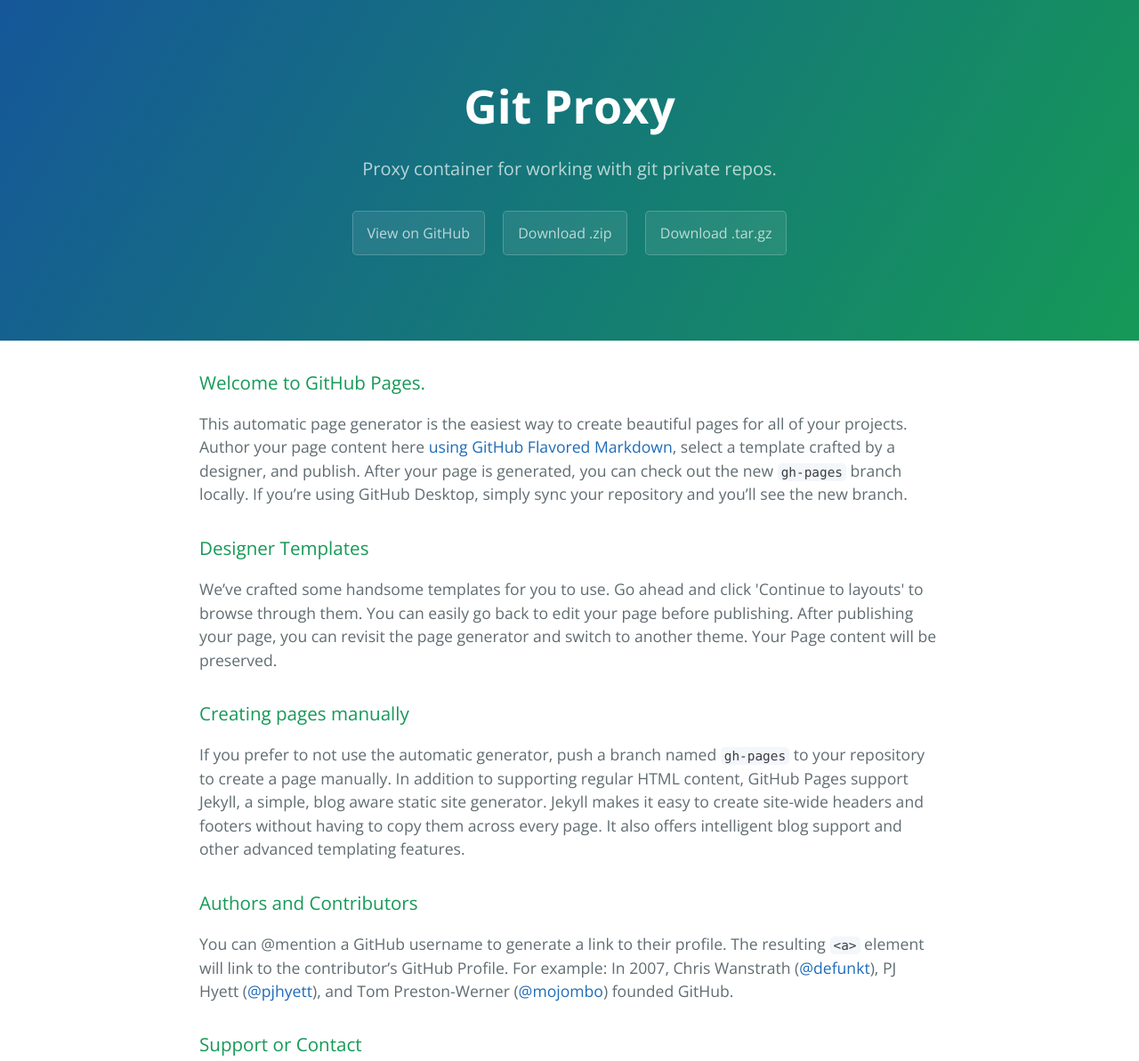
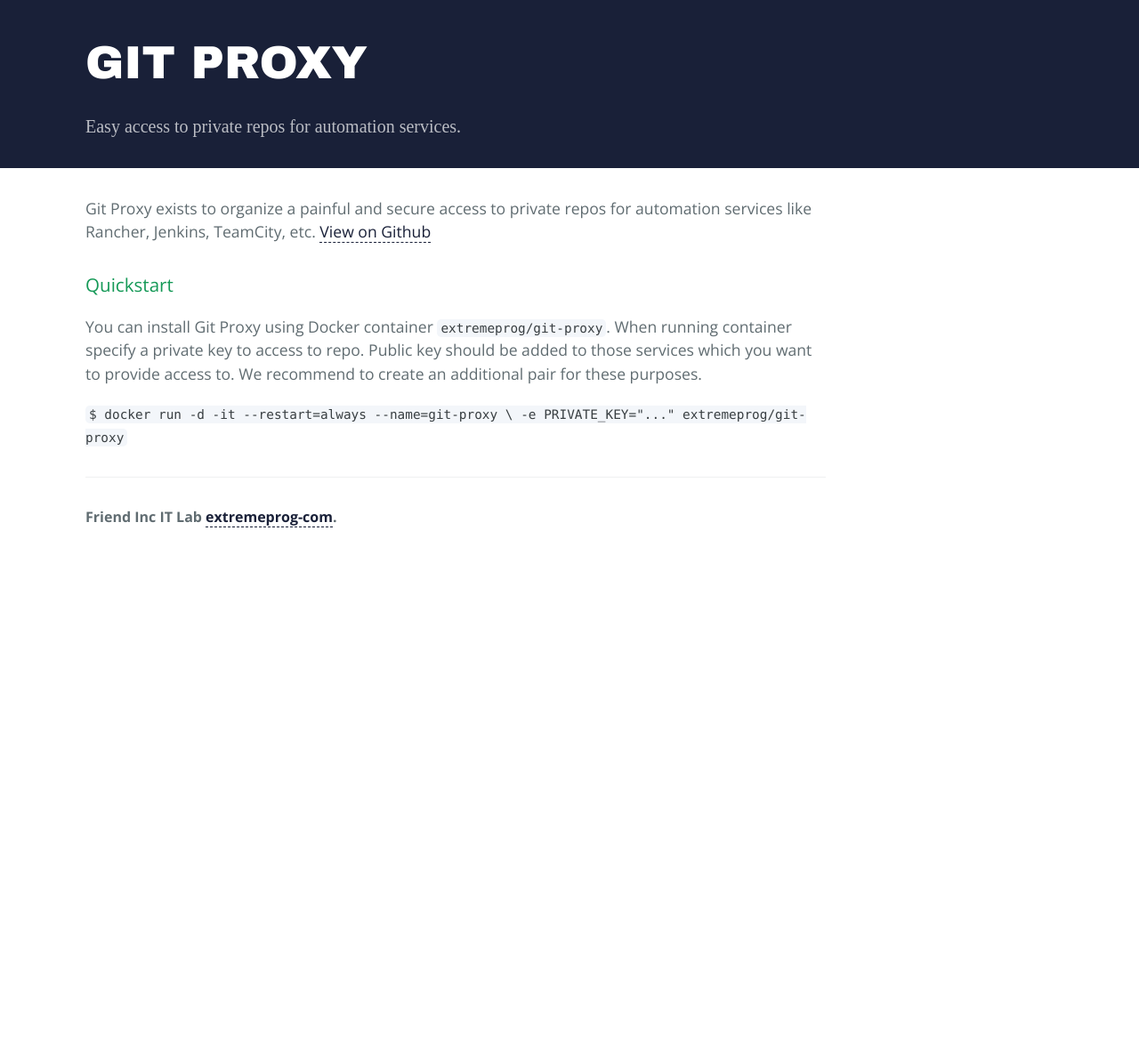
Before and after one commit to extremeprog-com/git-proxy, a plain HTML site: page index.html in a window 1280 px wide. Shown: the top 1193 px of the page at 89% size. After the commit the page ends 800 px from the top, so only its background shows below. Drawn offline with nearby package versions, Linux system fonts and the light colour scheme.

Commit message:
web-page updates

```diff
--- a/index.html
+++ b/index.html
@@ -2,7 +2,7 @@
 <html lang="en-us">
 <head>
     <meta charset="UTF-8">
-    <title>Git Proxy by extremeprog-com</title>
+    <title>Git Proxy. Easy access to private repos for automation services. Extremeprog.</title>
     <meta name="viewport" content="width=device-width, initial-scale=1">
     <link rel="stylesheet" type="text/css" href="stylesheets/normalize.css" media="screen">
     <link href='https://fonts.googleapis.com/css?family=Open+Sans:400,700' rel='stylesheet' type='text/css'>
@@ -11,47 +11,37 @@
 </head>
 <body>
 <section class="page-header">
-      <h1 class="project-name">Git Proxy</h1>
-      <h2 class="project-tagline">Proxy container for working with git private repos.</h2>
-      <a href="https://github.com/extremeprog-com/git-proxy" class="btn">View on GitHub</a>
-      <a href="https://github.com/extremeprog-com/git-proxy/zipball/master" class="btn">Download .zip</a>
-      <a href="https://github.com/extremeprog-com/git-proxy/tarball/master" class="btn">Download .tar.gz</a>
+    <h1 class="project-name">GIT PROXY</h1>
+
+    <h2 class="project-tagline">Easy access to private repos for automation services.</h2>
+    <!--<a href="https://github.com/extremeprog-com/git-proxy" class="btn">View on GitHub</a>-->
 </section>
 
 <section class="main-content">
-      <h3>
-<a id="welcome-to-github-pages" class="anchor" href="#welcome-to-github-pages" aria-hidden="true"><span aria-hidden="true" class="octicon octicon-link"></span></a>Welcome to GitHub Pages.</h3>
 
-<p>This automatic page generator is the easiest way to create beautiful pages for all of your projects. Author your page content here <a href="https://guides.github.com/features/mastering-markdown/">using GitHub Flavored Markdown</a>, select a template crafted by a designer, and publish. After your page is generated, you can check out the new <code>gh-pages</code> branch locally. If you’re using GitHub Desktop, simply sync your repository and you’ll see the new branch.</p>
+    <p>Git Proxy exists to organize a painful and secure access to private repos for automation services like
+    Rancher, Jenkins, TeamCity, etc. <a href="https://github.com/extremeprog-com/git-proxy">View on Github</a></p>
 
     <h3>
-<a id="designer-templates" class="anchor" href="#designer-templates" aria-hidden="true"><span aria-hidden="true" class="octicon octicon-link"></span></a>Designer Templates</h3>
+        <a id="creating-pages-manually" class="anchor" href="#creating-pages-manually" aria-hidden="true"><span
+                aria-hidden="true" class="octicon octicon-link"></span></a>Quickstart</h3>
 
-<p>We’ve crafted some handsome templates for you to use. Go ahead and click 'Continue to layouts' to browse through them. You can easily go back to edit your page before publishing. After publishing your page, you can revisit the page generator and switch to another theme. Your Page content will be preserved.</p>
-
-<h3>
-<a id="creating-pages-manually" class="anchor" href="#creating-pages-manually" aria-hidden="true"><span aria-hidden="true" class="octicon octicon-link"></span></a>Creating pages manually</h3>
-
-<p>If you prefer to not use the automatic generator, push a branch named <code>gh-pages</code> to your repository to create a page manually. In addition to supporting regular HTML content, GitHub Pages support Jekyll, a simple, blog aware static site generator. Jekyll makes it easy to create site-wide headers and footers without having to copy them across every page. It also offers intelligent blog support and other advanced templating features.</p>
-
-<h3>
-<a id="authors-and-contributors" class="anchor" href="#authors-and-contributors" aria-hidden="true"><span aria-hidden="true" class="octicon octicon-link"></span></a>Authors and Contributors</h3>
-
-<p>You can @mention a GitHub username to generate a link to their profile. The resulting <code>&lt;a&gt;</code> element will link to the contributor’s GitHub Profile. For example: In 2007, Chris Wanstrath (<a href="https://github.com/defunkt" class="user-mention">@defunkt</a>), PJ Hyett (<a href="https://github.com/pjhyett" class="user-mention">@pjhyett</a>), and Tom Preston-Werner (<a href="https://github.com/mojombo" class="user-mention">@mojombo</a>) founded GitHub.</p>
-
-<h3>
-<a id="support-or-contact" class="anchor" href="#support-or-contact" aria-hidden="true"><span aria-hidden="true" class="octicon octicon-link"></span></a>Support or Contact</h3>
-
-<p>Having trouble with Pages? Check out our <a href="https://help.github.com/pages">documentation</a> or <a href="https://github.com/contact">contact support</a> and we’ll help you sort it out.</p>
+    <p>You can install Git Proxy using Docker container <code>extremeprog/git-proxy</code>.
+        When running container specify a private key to access to repo.
+        Public key should be added to those services which you want to provide access to.
+        We recommend to create an additional pair for these purposes.</p>
+    <p>
+        <code>
+            $ docker run -d -it --restart=always --name=git-proxy \
+            -e PRIVATE_KEY="..." extremeprog/git-proxy
+        </code>
+    </p>
 
     <footer class="site-footer">
-        <span class="site-footer-owner"><a href="https://github.com/extremeprog-com/git-proxy">Git Proxy</a> is maintained by <a href="https://github.com/extremeprog-com">extremeprog-com</a>.</span>
-
-        <span class="site-footer-credits">This page was generated by <a href="https://pages.github.com">GitHub Pages</a> using the <a href="https://github.com/jasonlong/cayman-theme">Cayman theme</a> by <a href="https://twitter.com/jasonlong">Jason Long</a>.</span>
+        <span class="site-footer-owner">Friend Inc IT Lab <a
+                href="https://github.com/extremeprog-com">extremeprog-com</a>.</span>
     </footer>
 
 </section>
-
-
 </body>
 </html>
--- a/stylesheets/stylesheet.css
+++ b/stylesheets/stylesheet.css
@@ -10,10 +10,14 @@
   color: #606c71; }
 
 a {
-  color: #1e6bb8;
-  text-decoration: none; }
+  color: #192038;
+  text-decoration: none;
+  border-bottom: 1px dashed; }
   a:hover {
-    text-decoration: underline; }
+    color: white;
+    background: #192038;
+    transition: 250ms;
+  }
 
 .btn {
   display: inline-block;
@@ -55,13 +59,12 @@
 
 .page-header {
   color: #fff;
-  text-align: center;
-  background-color: #159957;
-  background-image: linear-gradient(120deg, #155799, #159957); }
+  font-family: "Arial Black";
+  background: #192038; }
 
 @media screen and (min-width: 64em) {
   .page-header {
-    padding: 5rem 6rem; } }
+    padding: 2rem 6rem 1rem; } }
 
 @media screen and (min-width: 42em) and (max-width: 64em) {
   .page-header {
@@ -88,8 +91,9 @@
     font-size: 1.75rem; } }
 
 .project-tagline {
-  margin-bottom: 2rem;
+  margin-bottom: 1rem;
   font-weight: normal;
+  font-family: "Avenir Next";
   opacity: 0.7; }
 
 @media screen and (min-width: 64em) {
@@ -207,7 +211,6 @@
   .main-content {
     max-width: 64rem;
     padding: 2rem 6rem;
-    margin: 0 auto;
     font-size: 1.1rem; } }
 
 @media screen and (min-width: 42em) and (max-width: 64em) {
```
Also changed, not shown: params.json (+3 -3 lines). Lines whose indentation alone changed are shown as unchanged.
